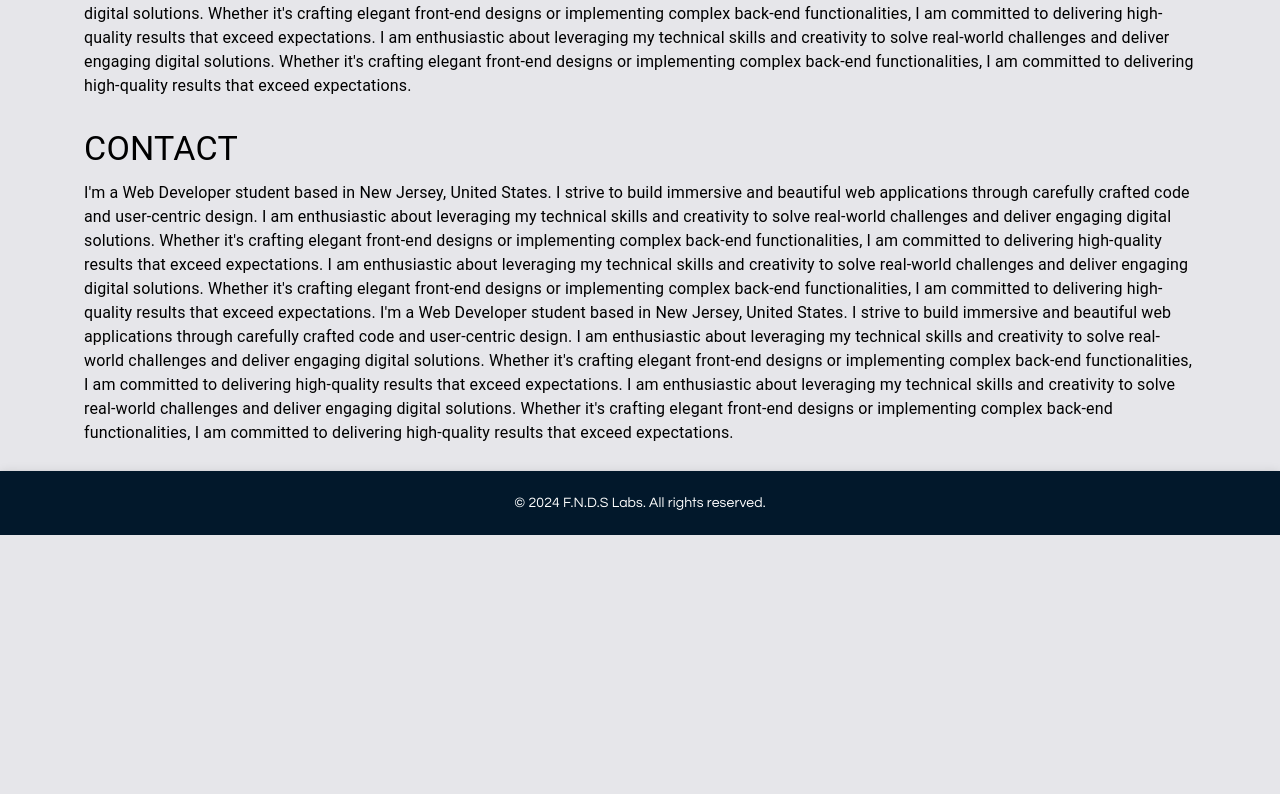
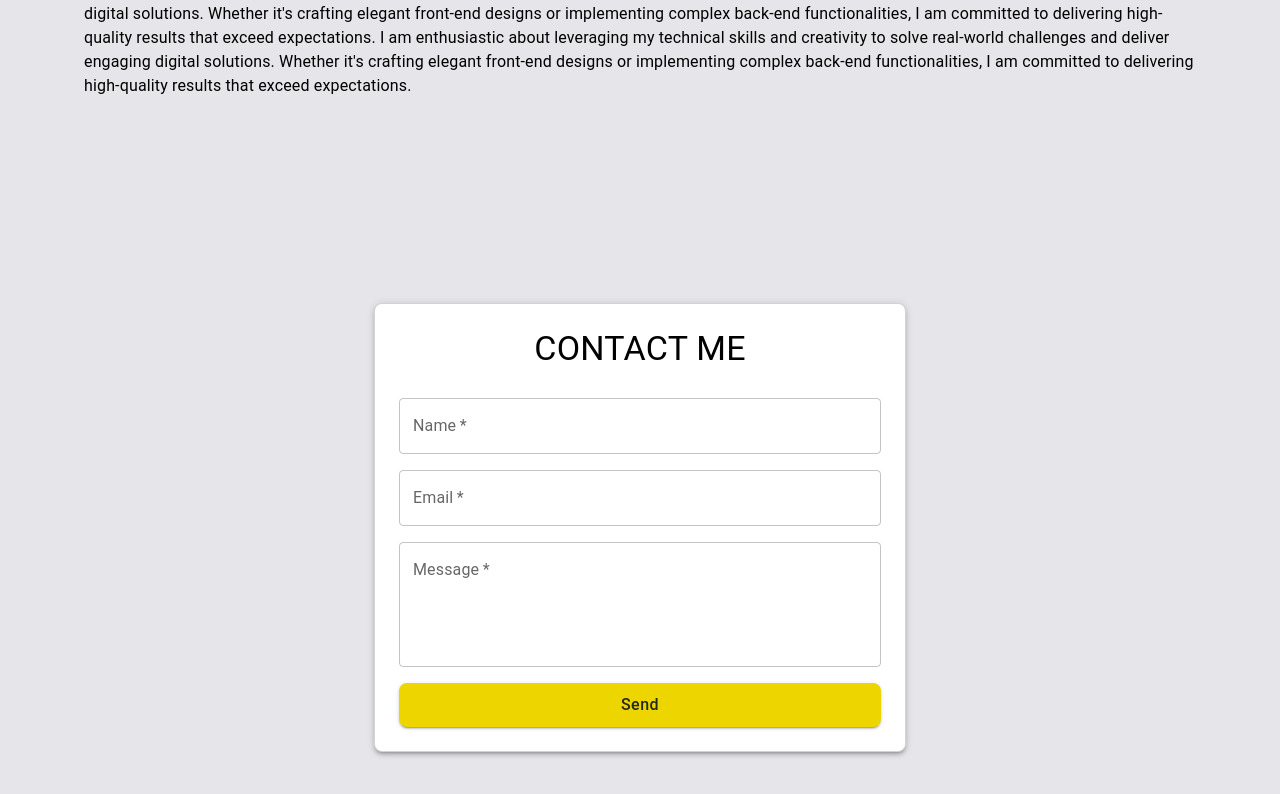
Before and after one commit to aafernands/alex_portifolio, a React (Create React App) app: page / in a window 1280 px wide. Shown: the part 1626-2420 px from the top of the page. Before the commit the page ends 2161 px from the top, so only its background shows below. Built offline with nearby package versions, Linux system fonts and the light colour scheme; a web font is replaced by a local one.

Commit message:
added contact form

```diff
--- a/src/App.js
+++ b/src/App.js
@@ -5,6 +5,7 @@ import { Typography, Container, Grid } from "@mui/material";
 import MyAppBar from "./components/AppBar"; // Import the AppBar component
 import Greeting from "./components/Greeting"; // Import the AppBar component
 import Footer from "./components/Footer"; // Import the AppBar component
+import ContactForm from "./components/ContactForm"; // Import the ContactForm component
 
 import { FontAwesomeIcon } from "@fortawesome/react-fontawesome";
 import {
@@ -115,8 +116,8 @@ function App() {
           </Grid>
 
           <Grid
-          container
-          spacing={2}
+            container
+            spacing={2}
             item
             sm={12}
             md={6}
@@ -167,42 +168,8 @@ function App() {
               high-quality results that exceed expectations.
             </Typography>
           </Grid>
-
           <Grid item xs={12}>
-            <Typography id="contact" variant="h4" component="h2" gutterBottom>
-              CONTACT{" "}
-            </Typography>
-            <Typography variant="body1" component="p" gutterBottom>
-              I'm a Web Developer student based in New Jersey, United States. I
-              strive to build immersive and beautiful web applications through
-              carefully crafted code and user-centric design. I am enthusiastic
-              about leveraging my technical skills and creativity to solve
-              real-world challenges and deliver engaging digital solutions.
-              Whether it's crafting elegant front-end designs or implementing
-              complex back-end functionalities, I am committed to delivering
-              high-quality results that exceed expectations. I am enthusiastic
-              about leveraging my technical skills and creativity to solve
-              real-world challenges and deliver engaging digital solutions.
-              Whether it's crafting elegant front-end designs or implementing
-              complex back-end functionalities, I am committed to delivering
-              high-quality results that exceed expectations. I'm a Web Developer
-              student based in New Jersey, United States. I strive to build
-              immersive and beautiful web applications through carefully crafted
-              code and user-centric design. I am enthusiastic about leveraging
-              my technical skills and creativity to solve real-world challenges
-              and deliver engaging digital solutions. Whether it's crafting
-              elegant front-end designs or implementing complex back-end
-              functionalities, I am committed to delivering high-quality results
-              that exceed expectations. I am enthusiastic about leveraging my
-              technical skills and creativity to solve real-world challenges and
-              deliver engaging digital solutions. Whether it's crafting elegant
-              front-end designs or implementing complex back-end
-              functionalities, I am committed to delivering high-quality results
-              that exceed expectations.
-            </Typography>
-            {/* <Button variant="contained" color="primary">
-                PROJECTS
-              </Button> */}
+            <ContactForm />
           </Grid>
         </Grid>
       </Container>
--- /dev/null
+++ b/src/components/ContactForm.js
@@ -0,0 +1,60 @@
+import React from "react";
+import { Container, Grid, Box, TextField, Button, Typography } from "@mui/material";
+
+const ContactForm = () => {
+  return (
+    <Container>
+      <Grid id="contact" container justifyContent="center" alignItems="center" style={{ minHeight: "100vh" }}>
+        <Grid item xs={12} md={8} lg={6}>
+          <Box
+            component="form"
+            sx={{
+              display: "flex",
+              flexDirection: "column",
+              gap: 2,
+              padding: 3,
+              border: "1px solid lightgray",
+              borderRadius: 2,
+              boxShadow: 3,
+              backgroundColor: "white",
+            }}
+          >
+            <Typography variant="h4" component="h1" gutterBottom align="center">
+              CONTACT ME
+            </Typography>
+            <TextField
+              label="Name"
+              variant="outlined"
+              fullWidth
+              required
+            />
+            <TextField
+              label="Email"
+              variant="outlined"
+              fullWidth
+              required
+            />
+            <TextField
+              label="Message"
+              variant="outlined"
+              fullWidth
+              required
+              multiline
+              rows={4}
+            />
+            <Button
+              variant="contained"
+              color="primary"
+              type="submit"
+              fullWidth
+            >
+              Send
+            </Button>
+          </Box>
+        </Grid>
+      </Grid>
+    </Container>
+  );
+};
+
+export default ContactForm;
--- a/src/components/MenuDrawer.js
+++ b/src/components/MenuDrawer.js
@@ -11,12 +11,20 @@ import {
 } from "@mui/material";
 import MenuIcon from "@mui/icons-material/Menu";
 
-const drawerWidth = "100%";
+const drawerWidth = "50%";
 
-const scrollToSection = (sectionId) => {
+const scrollToSection = (sectionId, setMobileOpen) => {
   const section = document.getElementById(sectionId);
   if (section) {
-    section.scrollIntoView({ behavior: "smooth", block: "start" });
+    const offset = -64; // Adjust this value according to the height of your AppBar or any fixed header
+    const elementPosition = section.getBoundingClientRect().top;
+    const offsetPosition = elementPosition + window.pageYOffset + offset;
+
+    window.scrollTo({
+      top: offsetPosition,
+      behavior: "smooth",
+    });
+    setMobileOpen(false); // Close the drawer
   }
 };
 
@@ -30,37 +38,19 @@ const MenuDrawer = () => {
   const drawer = (
     <div>
       <List>
-        <Button
-          onClick={() => scrollToSection("home")}
-        //   variant="contained"
-        //   color="primary"
-        >
+        <Button onClick={() => scrollToSection("home", setMobileOpen)}>
           HOME
         </Button>
-        < br/>
-        <Button
-          onClick={() => scrollToSection("about")}
-        //   variant="contained"
-        //   color="primary"
-        >
+        <br/>
+        <Button onClick={() => scrollToSection("about", setMobileOpen)}>
           ABOUT
         </Button>
-        < br/>
-
-        <Button
-          onClick={() => scrollToSection("projects")}
-        //   variant="contained"
-        //   color="primary"
-        >
+        <br/>
+        <Button onClick={() => scrollToSection("projects", setMobileOpen)}>
           PROJECTS
         </Button>
-        < br/>
-
-        <Button
-          onClick={() => scrollToSection("contact")}
-        //   variant="contained"
-        //   color="primary"
-        >
+        <br/>
+        <Button onClick={() => scrollToSection("contact", setMobileOpen)}>
           CONTACT
         </Button>
       </List>
@@ -102,7 +92,7 @@ const MenuDrawer = () => {
         <Box sx={{ display: "flex" }}>
           {["HOME", "ABOUT", "PROJECTS", "CONTACT"].map((text) => (
             <Box key={text} sx={{ mx: 2 }}>
-              <ListItem button onClick={() => scrollToSection(text.toLowerCase())}>
+              <ListItem button onClick={() => scrollToSection(text.toLowerCase(), setMobileOpen)}>
                 <ListItemText primary={text} />
               </ListItem>
             </Box>
```
Also changed, not shown: src/images/favicon.png (deleted), 8 other files (tests, documents, lock files or other folders).
